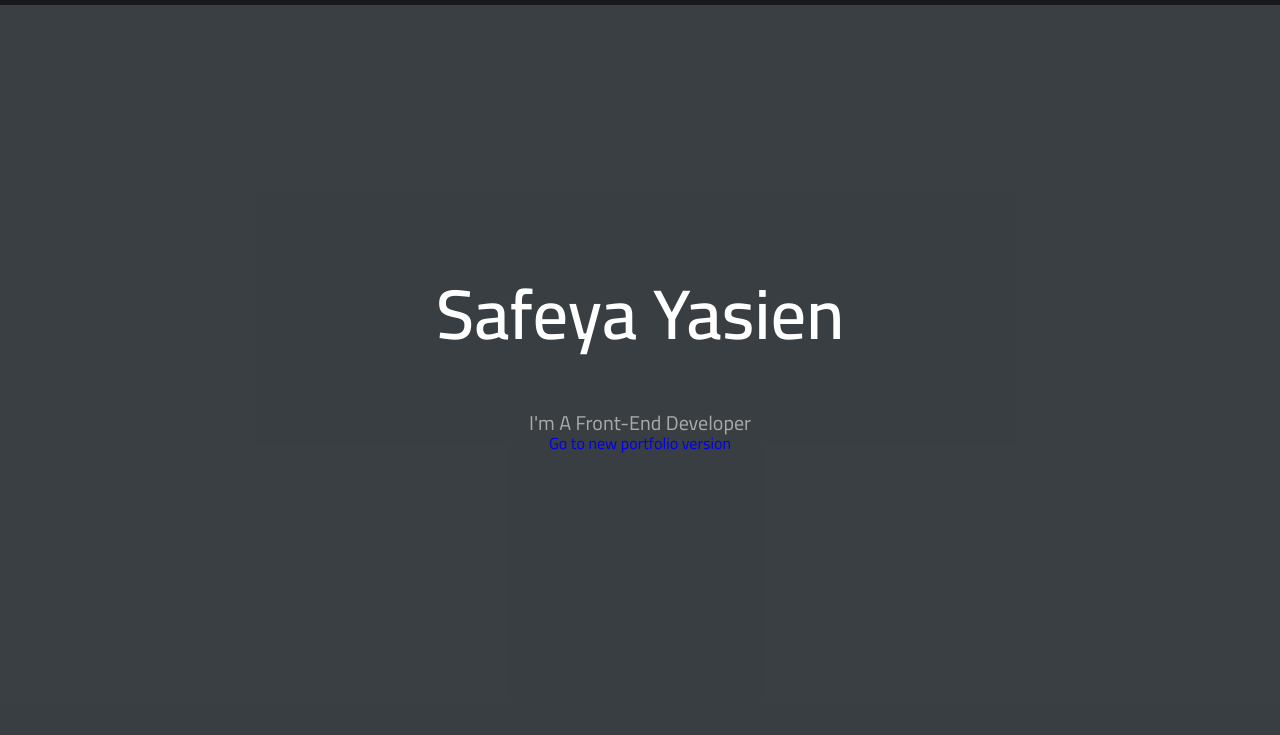
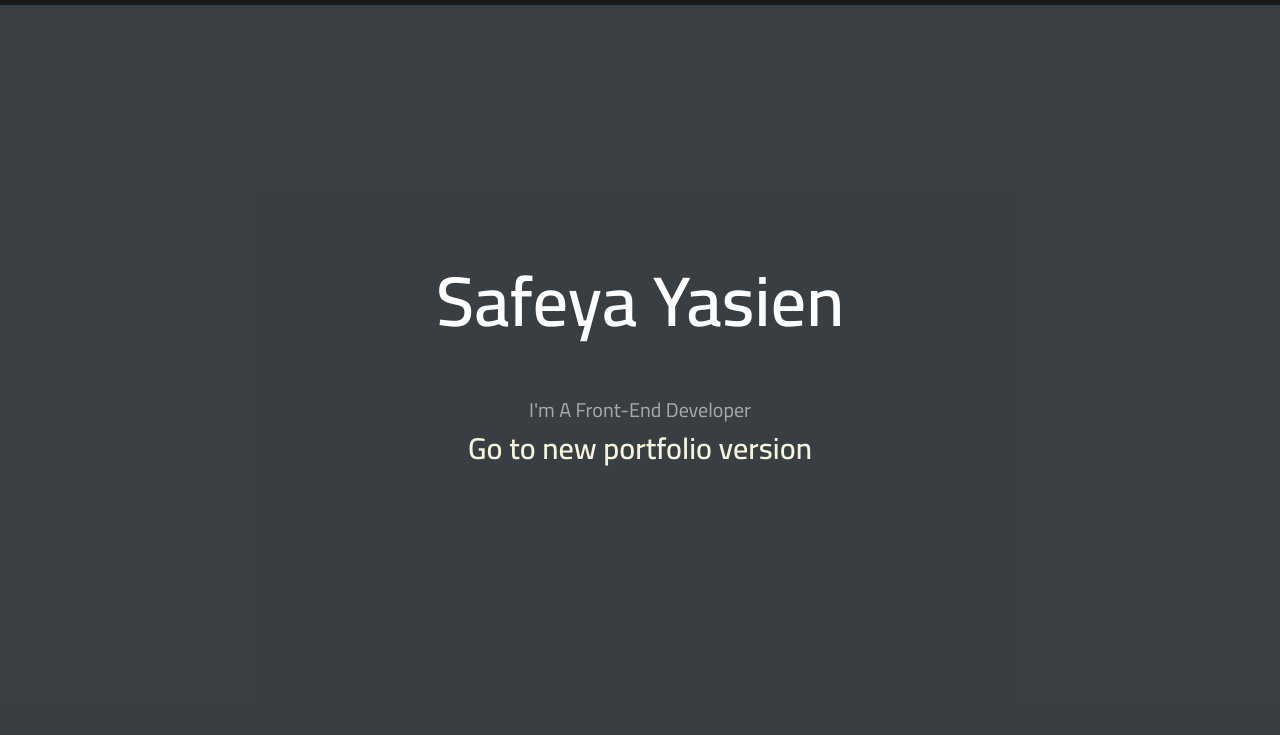
Before and after one commit to Safeya-Yasien/my-portfolio, a plain HTML site: page index.html in a window 1280 px wide. Shown: the part 65-800 px from the top of the page. Drawn offline with Linux system fonts and the light colour scheme; a web font is replaced by a local one.

Commit message:
Update style.css

```diff
--- a/css/style.css
+++ b/css/style.css
@@ -236,6 +236,13 @@ header .icons i {
   overflow: hidden;
   white-space: nowrap;
   animation: control-width 3s steps(28) both;
+}
+.landing .text a{
+    font-size: 30px;
+    margin-top: 10px;
+    display: block;
+    font-weight: bold;
+    color: beige;
 }
 
 @keyframes control-width {
```
